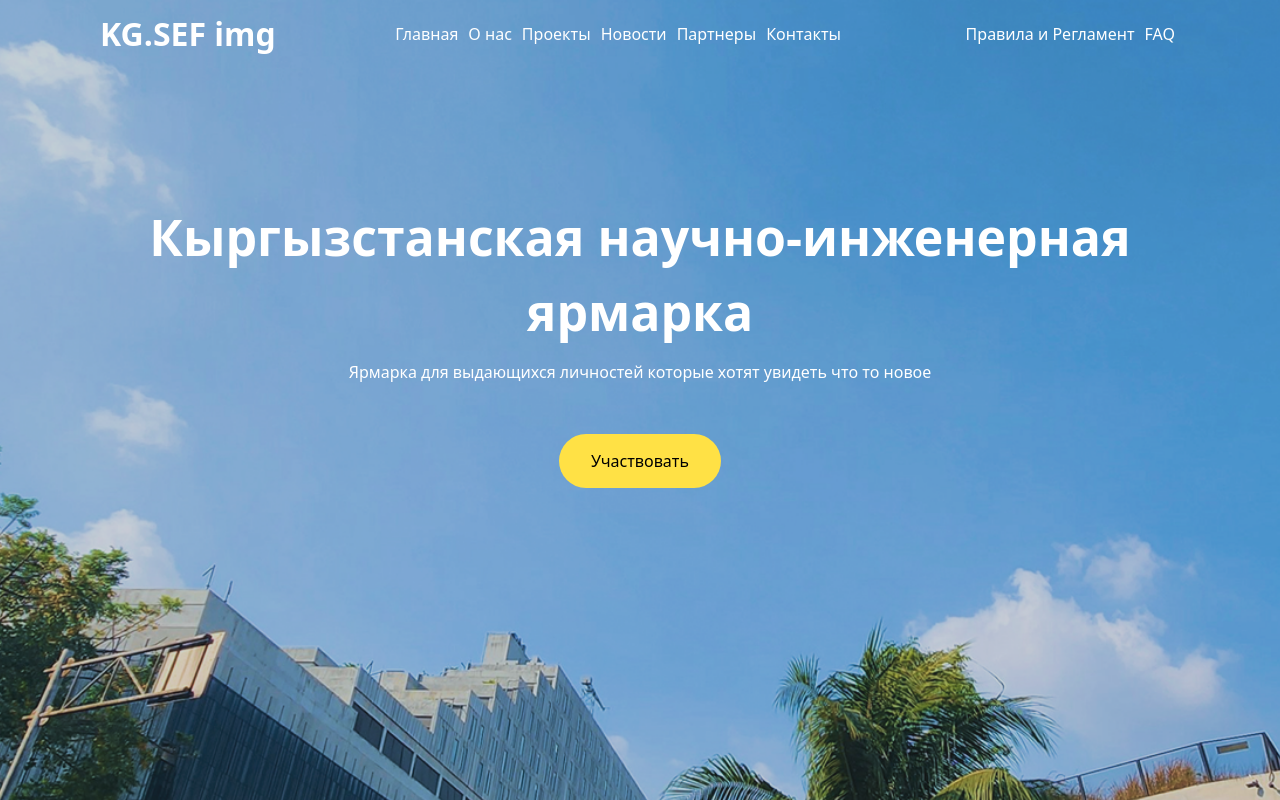
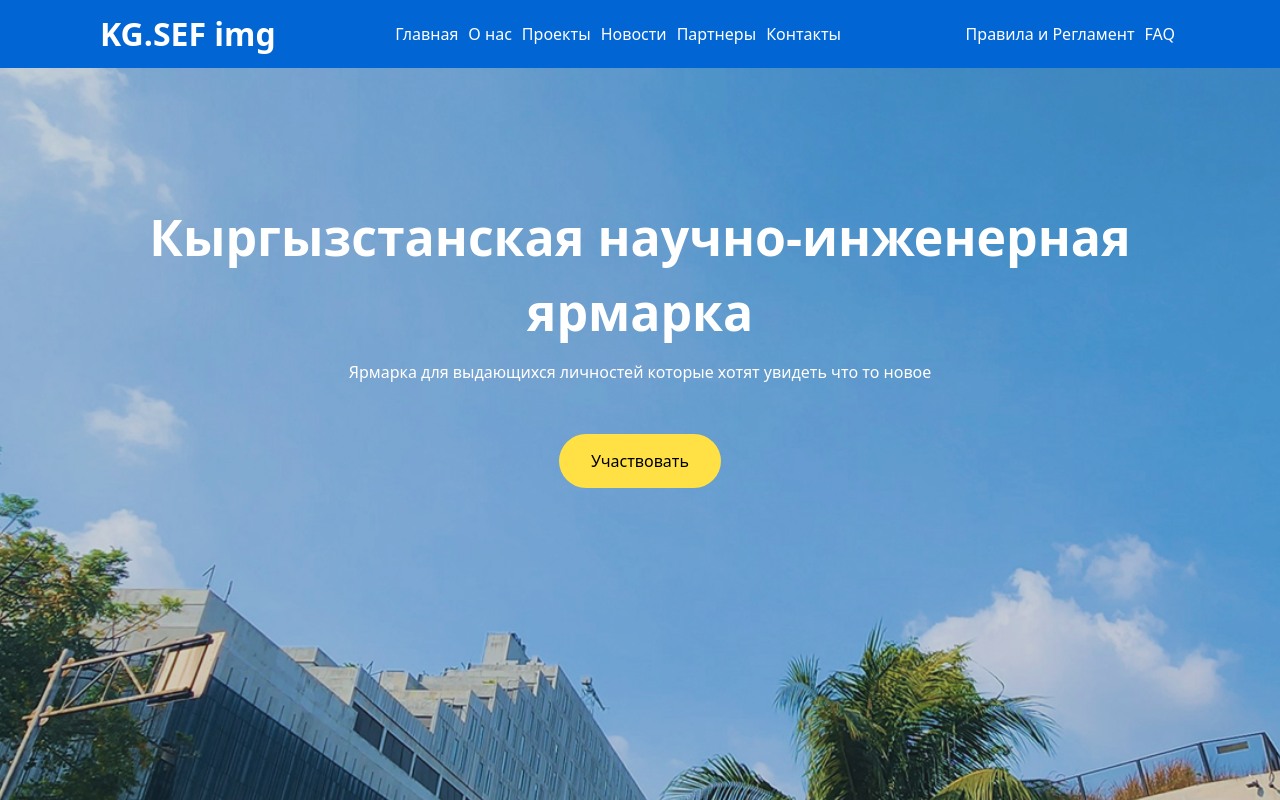
Before and after one commit to Scr00b1e/kg.sef, a React (Vite) app: page / in a window 1280 px wide. Shown: the top 800 px of the page. Built offline with nearby package versions, Linux system fonts and the light colour scheme.

Commit message:
updated header bg color

```diff
--- a/src/styles/header.scss
+++ b/src/styles/header.scss
@@ -6,9 +6,10 @@
     z-index: 1000;
     min-height: 60px;
     width: 100%;
-    color: white;
+    color: #ffffff;
 
     padding: 10px 0;
+    background-color: #0166D4;
 
     &-content {
         display: flex;
```
